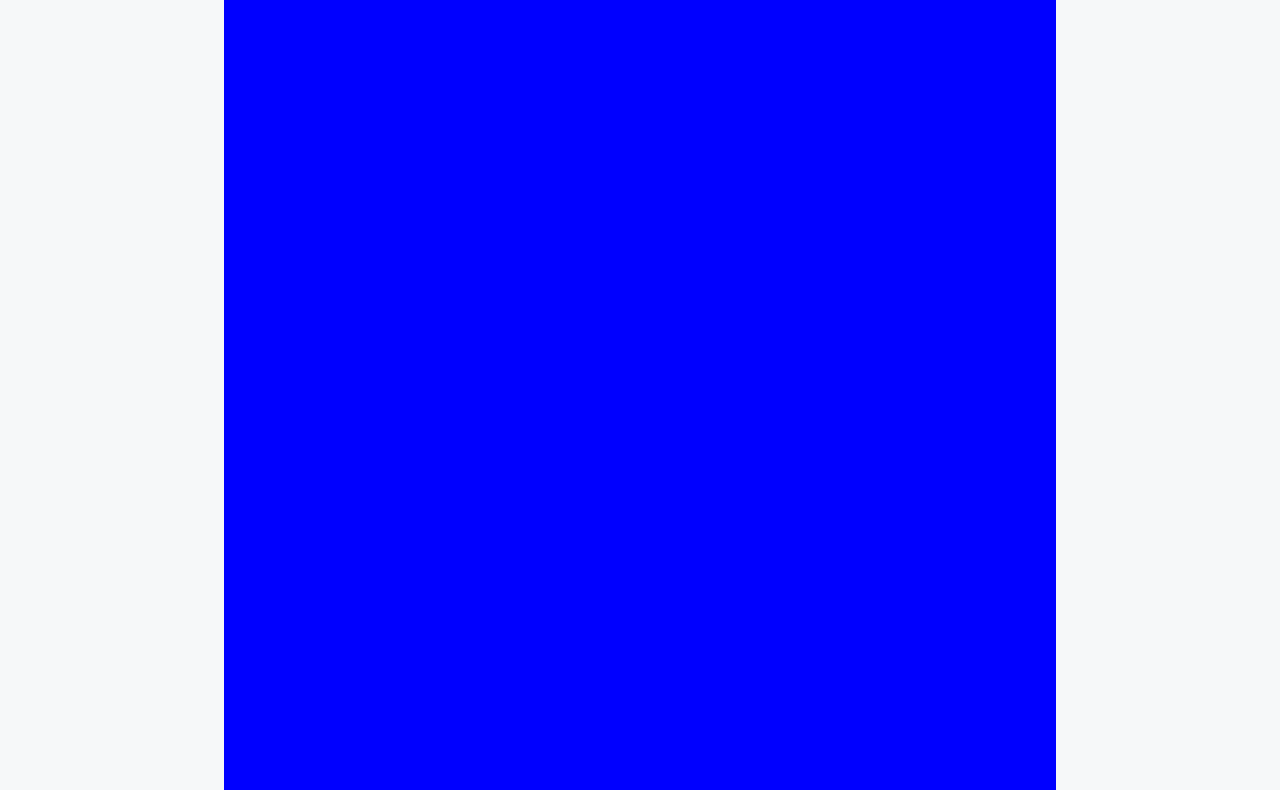
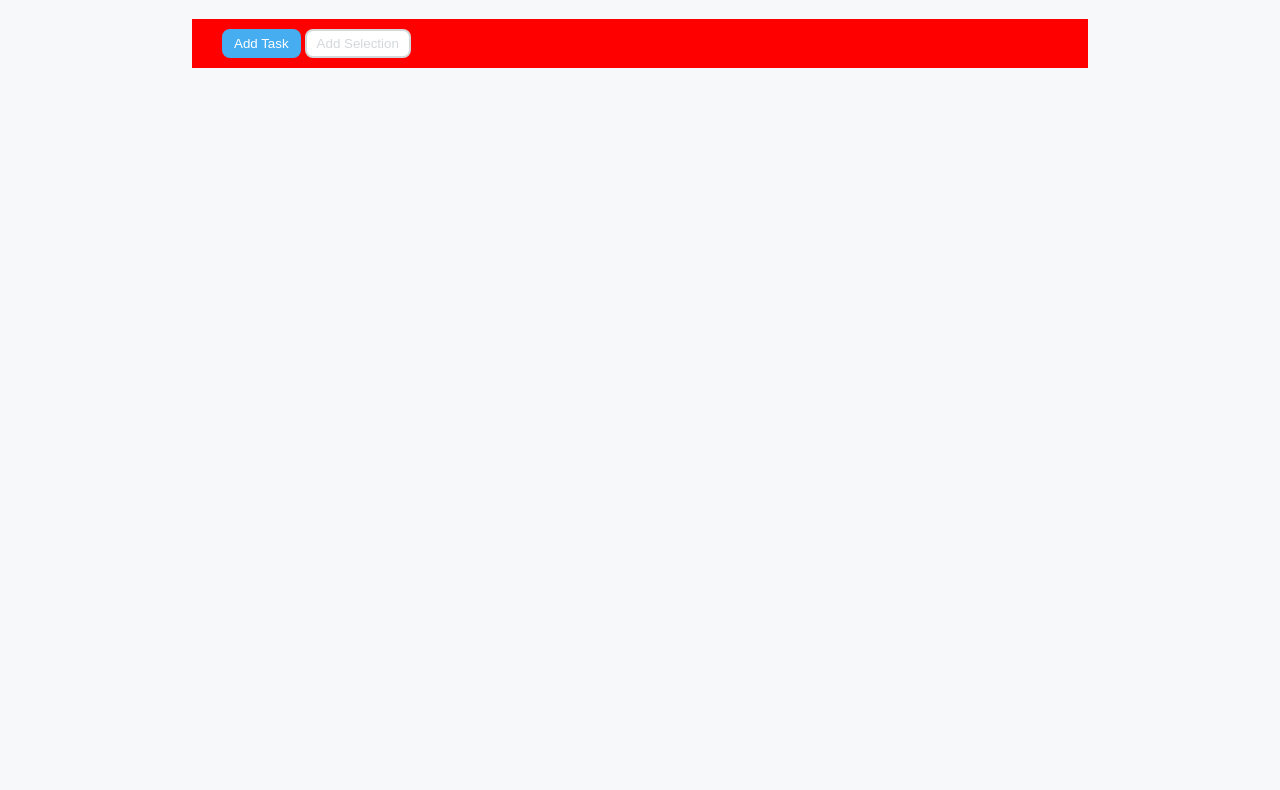
Before and after one commit to italocirillo/html-css-toboolist, a plain HTML site: page index.html in a window 1280 px wide. Shown: the part 76-866 px from the top of the page. After the commit the page ends 800 px from the top, so only its background shows below. Drawn offline with Linux system fonts and the light colour scheme.

Commit message:
sezione bottoni fatta

```diff
--- a/css/style.css
+++ b/css/style.css
@@ -9,7 +9,7 @@
 /*HEADER*/
 
 header{
-    background-color: aqua;
+    background-color: white;
 }
 
 .logo{
@@ -32,13 +32,35 @@ h1{
 
 
 /*MAIN*/
-main{
+body{
     background-color: #f6f8f9;
 }
 
+/*CONTENITORE*/
 .contenitore{
-    width: 65%;
-    height: 900px;
-    background-color: blue;
+    width: 70%;
     margin:0 auto;
 }
+
+/*SEZIONE BOTTONI*/
+.sezione-bottoni{
+    margin-top: 35px;
+    padding: 10px 30px;
+    width: 100%;
+    background-color: red;
+}
+.bottone{
+    padding: 5px 10px;
+    border-radius: 8px;
+    border: solid 2px;
+}
+.blu{
+    background-color: #47adf1;
+    border-color:  #47adf1;
+    color: white;
+}
+.grigio{
+    background-color: white;
+    color: #d3d8db;
+    border-color:  #d3d8db;
+}
--- a/index.html
+++ b/index.html
@@ -1,5 +1,5 @@
 <!DOCTYPE html>
-<html lang="it">
+<html lang="en">
 <head>
     <meta charset="UTF-8">
     <meta http-equiv="X-UA-Compatible" content="IE=edge">
@@ -22,7 +22,10 @@
     <!-- inizio main -->
     <main>
         <div class="contenitore">
-
+            <nav class="sezione-bottoni">
+                <button class="bottone blu">Add Task</button>
+                <button class="bottone grigio">Add Selection</button>
+            </nav>
         </div>
     </main>
     <!-- fine main -->
```
